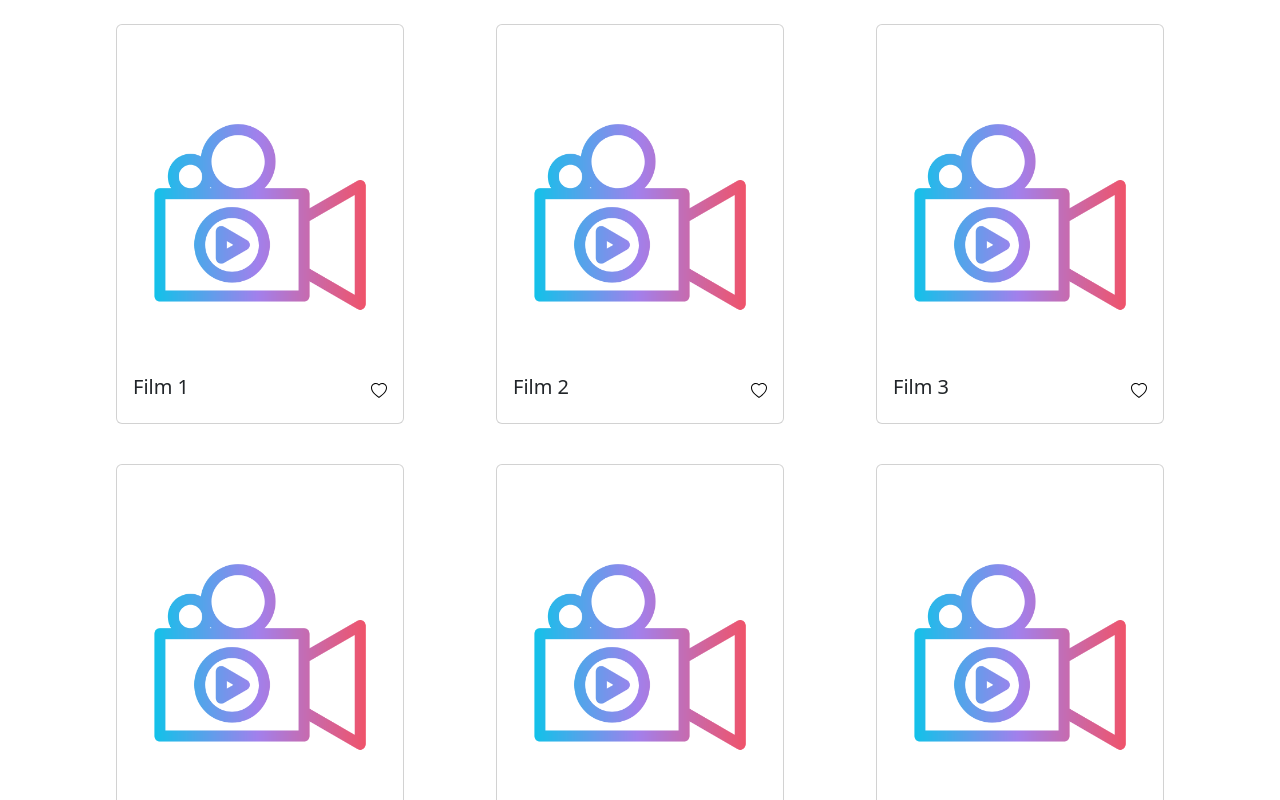
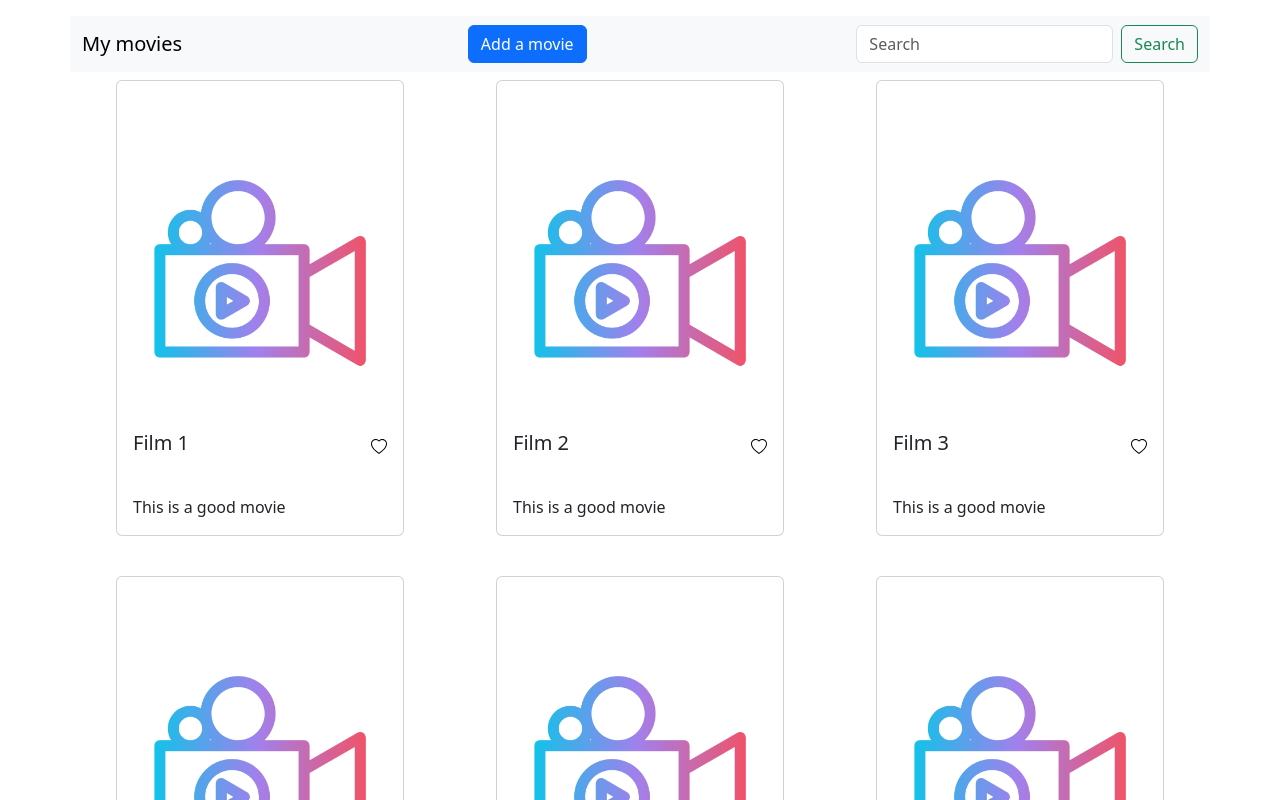
Before and after one commit to IrinaRakhimova/My_movies, a React (Create React App) app: page /products in a window 1280 px wide. Shown: the top 800 px of the page. Built offline with nearby package versions, Linux system fonts and the light colour scheme.

Commit message:
Navbar and create function is added

```diff
--- a/src/App.js
+++ b/src/App.js
@@ -3,23 +3,30 @@ import { useState } from "react";
 import './App.css';
 import Movies from './components/Movies';
 import MoviePage from "./components/MoviePage";
+import Create from "./components/Create";
 import 'bootstrap/dist/css/bootstrap.min.css';
 import { Route, RouterProvider, createBrowserRouter, createRoutesFromElements } from 'react-router-dom';
 
 function App() {
   const [movies, setMovies] = useState([
-    { id: 1, name: "Film 1" },
-    { id: 2, name: "Film 2" },
-    { id: 3, name: "Film 3" },
-    { id: 4, name: "Film 4" },
-    { id: 5, name: "Film 5" },
-    { id: 6, name: "Film 6" }
+    { id: 1, name: "Film 1", about: "This is a good movie" },
+    { id: 2, name: "Film 2", about: "This is a good movie" },
+    { id: 3, name: "Film 3", about: "This is a good movie" },
+    { id: 4, name: "Film 4", about: "This is a good movie" },
+    { id: 5, name: "Film 5", about: "This is a good movie" },
+    { id: 6, name: "Film 6", about: "This is a good movie" }
   ]);
+
+  const addMovie = (newMovie) => {
+    setMovies([...movies, newMovie]);
+  };
 
   const router = createBrowserRouter(createRoutesFromElements(
       <>
           <Route path="products" element={ <Movies movies={movies} setMovies={setMovies} /> } />
           <Route path="products/:id" element={ <MoviePage movies={movies} /> }/>
+          <Route path="products/create" element={ <Create addMovie={addMovie} /> }/>
+
       </>
   ));
 
--- /dev/null
+++ b/src/components/Create.jsx
@@ -0,0 +1,75 @@
+import React, { useState } from "react";
+import placeholder from "../film_placeholder.png";
+import { useNavigate } from "react-router-dom";
+
+function Create({ addMovie }) {
+
+    const [movieName, setMovieName] = useState("");
+    const [movieAbout, setMovieAbout] = useState("");
+    const [movieFile, setMovieFile] = useState(null);
+
+    const navigate = useNavigate();
+
+    const handleFileChange = (e) => {
+        const file = e.target.files[0];
+        if (file) {
+            const reader = new FileReader();
+            reader.onloadend = () => {
+                setMovieFile(reader.result);
+            };
+            reader.readAsDataURL(file);
+        } else {
+            setMovieFile(placeholder);
+        }
+    };
+
+    const handleSubmit = (e) => {
+        e.preventDefault();
+
+        const newMovie = {
+            id: Date.now(),
+            name: movieName,
+            about: movieAbout,
+            image: movieFile || placeholder,
+    };
+
+    addMovie(newMovie);
+    setMovieName("");
+    setMovieAbout("");
+    setMovieFile(null);
+    };
+
+    const handleClick = () => {
+        navigate('/products');
+    };
+
+    return (
+        <div>
+            <h1>Add a movie</h1>
+            <form onSubmit={handleSubmit}>
+                <div className="row mb-3">
+                    <label for="Name" className="col-sm-2 col-form-label">Movie name</label>
+                    <div className="col-sm-10">
+                        <input type="text" className="form-control" id="Name" value={movieName} onChange={(e) => setMovieName(e.target.value)} required/>
+                    </div>
+                </div>
+                <div className="row mb-3">
+                    <label for="About" className="col-sm-2 col-form-label">Password</label>
+                    <div className="col-sm-10">
+                        <textarea className="form-control" id="About" value={movieAbout} onChange={(e) => setMovieAbout(e.target.value)} required></textarea>
+                    </div>
+                </div>
+                <div className="row mb-3">
+                    <label for="formFile" className="col-sm-2 col-form-label">Add a picture</label>
+                    <div className="col-sm-10">
+                        <input className="form-control" type="file" id="formFile" onChange={handleFileChange}/>
+                    </div>
+                </div>
+                <button type="submit" className="btn btn-primary">Submit</button>
+            </form>
+            <button className="btn btn-secondary" onClick={handleClick}>Main page</button>
+        </div>
+    );
+}
+
+export default Create;
--- a/src/components/MovieCard.jsx
+++ b/src/components/MovieCard.jsx
@@ -31,17 +31,19 @@ const MovieCard = ({movie, onDelete}) => {
                     <div className="d-flex justify-content-end"  style={{opacity: isHovered ? 1 : 0, transition: "opacity 0.3s ease"}}>
                         <img src={bin} class="bi bi-trash3 m-3" alt="Delete"  onClick={handleDelete}/>
                     </div>
-                    <img src={placeholder} className="card-img-top" alt={movie.name}/>
+                    <img src={movie.image || placeholder} className="card-img-top" alt={movie.name}/>
                     <div className="card-body d-flex justify-content-between align-items-center">
                       <h5 className="card-title">{movie.name}</h5>
+
                       <img
                         src={isLiked ? redHeart : heart}
                         className="bi bi-heart"
                         alt="heart"
                         onClick={toggleHeart}
                         style={{ cursor: "pointer" }}
-        />
+                      />
                     </div>
+                    <p className="card-text m-3">{movie.about}</p>
                   </div>
     )
 }
--- a/src/components/MoviePage.jsx
+++ b/src/components/MoviePage.jsx
@@ -1,15 +1,18 @@
 import React from 'react';
-import { useParams } from 'react-router-dom';
+import { useParams, useNavigate } from 'react-router-dom';
 import placeholder from "../film_placeholder.png";
 
 function MoviePage({ movies }) {
+
+    const navigate = useNavigate();
     const { id } = useParams();
     const movie = movies.find(movie => movie.id === parseInt(id));
 
     return (
         <div className="container">
-            <h1>{movie.name}</h1>
-            <img src={placeholder} alt={movie.name} style={{ width: '100%', maxHeight: '400px', objectFit: 'cover' }} />
+            <h1 className="my-2">{movie.name}</h1>
+            <img src={placeholder} alt={movie.name} />
+            <p>{movie.about}</p>
         </div>
     );
 }
--- a/src/components/Movies.jsx
+++ b/src/components/Movies.jsx
@@ -1,4 +1,5 @@
 import MovieCard from "./MovieCard";
+import Navbar from "./Navbar";
 
 function Movies({ movies, setMovies }) {
 
@@ -9,6 +10,7 @@ function Movies({ movies, setMovies }) {
     return (
     <main className="container">
         <div className="row justify-content-center mt-3 mb-3">
+            <Navbar />
             {movies.map((movie) => (
                 <div className="col-md-4 d-flex justify-content-center mb-4" key={movie.id}>
                 <MovieCard movie={movie} onDelete={handleDelete} />
--- /dev/null
+++ b/src/components/Navbar.jsx
@@ -0,0 +1,25 @@
+import { useNavigate } from "react-router-dom";
+
+function Navbar() {
+
+    const navigate = useNavigate();
+
+    const handleClick = () => {
+        navigate(`/products/create`);
+    };
+
+    return (
+        <nav class="navbar bg-body-tertiary">
+            <div class="container-fluid">
+                <a class="navbar-brand">My movies</a>
+                <button type="button" class="btn btn-primary" onClick={handleClick}>Add a movie</button>
+                <form class="d-flex" role="search">
+                    <input class="form-control me-2" type="search" placeholder="Search" aria-label="Search"/>
+                    <button class="btn btn-outline-success" type="submit">Search</button>
+                </form>
+            </div>
+        </nav>
+    );
+}
+
+export default Navbar;
```
